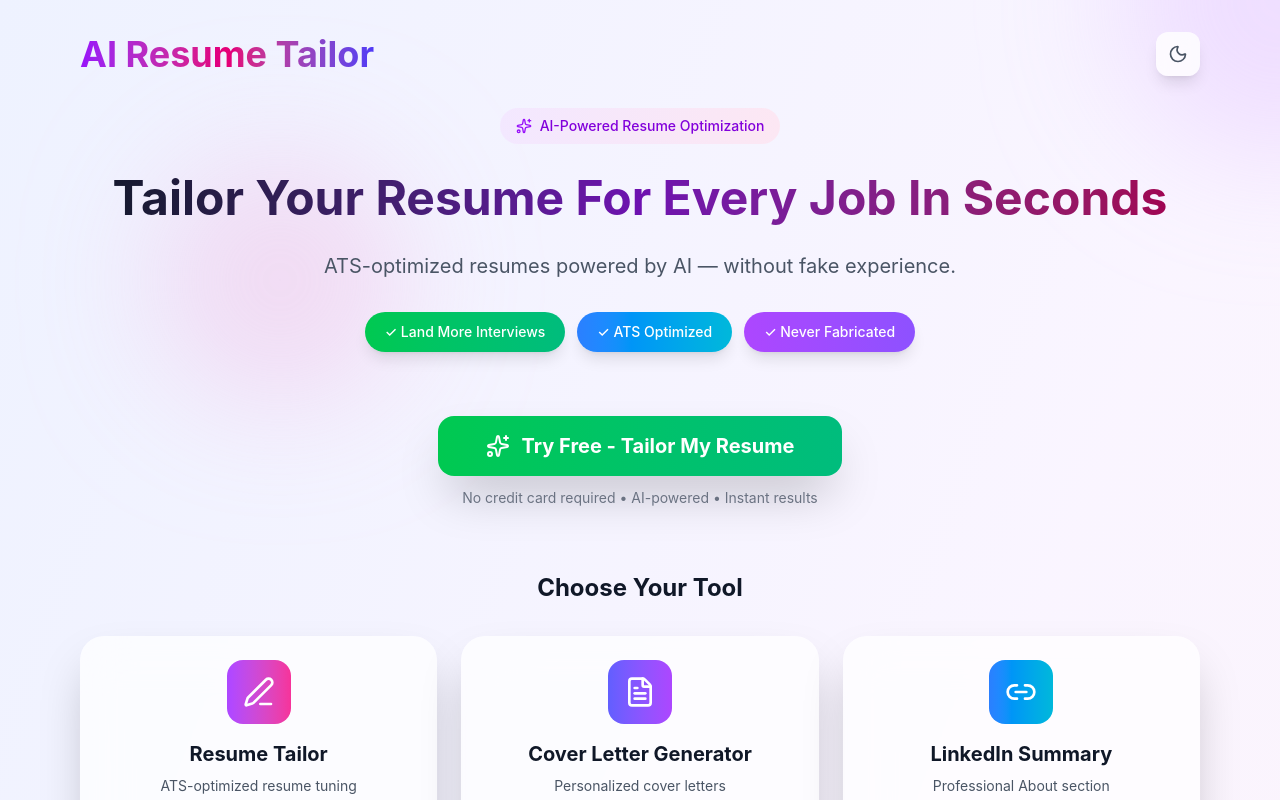
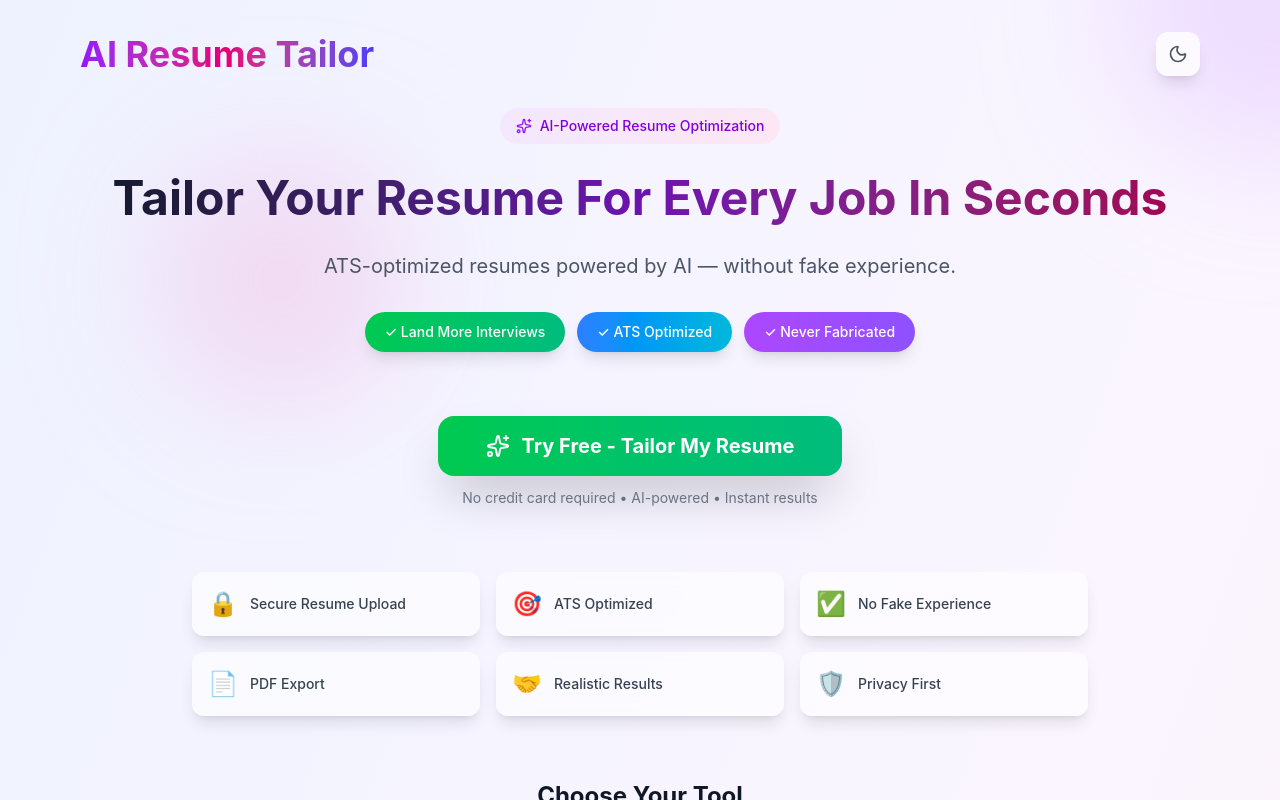
Before and after one commit to gautammeena2327-hash/ai-resume-tailor, a Next.js app: page / in a window 1280 px wide. Shown: the top 800 px of the page. Built offline with nearby package versions, Linux system fonts and the light colour scheme.

Commit message:
Add trust signals below Try Free button

```diff
--- a/src/app/page.tsx
+++ b/src/app/page.tsx
@@ -171,6 +171,24 @@ export default function Home() {
           <p className="text-gray-500 dark:text-gray-400 mt-3 text-sm">
             No credit card required • AI-powered • Instant results
           </p>
+        </section>
+
+        <section className="mb-16">
+          <div className="grid md:grid-cols-3 gap-4 max-w-4xl mx-auto">
+            {[
+              { icon: '🔒', text: 'Secure Resume Upload', color: 'from-blue-500 to-cyan-500' },
+              { icon: '🎯', text: 'ATS Optimized', color: 'from-green-500 to-emerald-500' },
+              { icon: '✅', text: 'No Fake Experience', color: 'from-purple-500 to-violet-500' },
+              { icon: '📄', text: 'PDF Export', color: 'from-pink-500 to-rose-500' },
+              { icon: '🤝', text: 'Realistic Results', color: 'from-indigo-500 to-blue-500' },
+              { icon: '🛡️', text: 'Privacy First', color: 'from-amber-500 to-orange-500' }
+            ].map((item, i) => (
+              <div key={i} className="bg-white/60 dark:bg-gray-800/60 backdrop-blur-sm rounded-xl p-4 flex items-center gap-3 shadow-lg hover:scale-105 transition-all">
+                <span className="text-2xl">{item.icon}</span>
+                <span className="text-sm font-medium text-gray-700 dark:text-gray-300">{item.text}</span>
+              </div>
+            ))}
+          </div>
         </section>
 
         <section className="mb-16">
```
